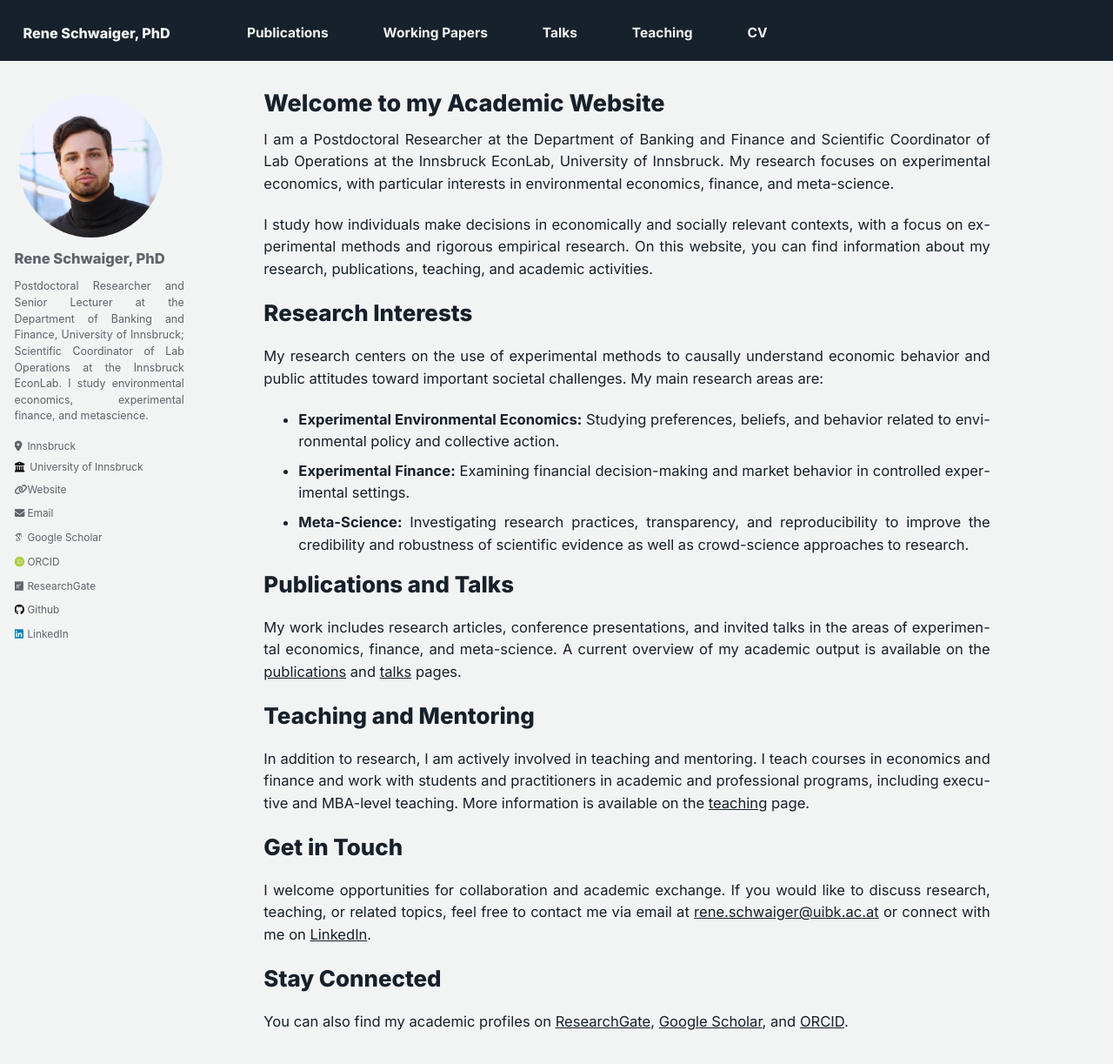
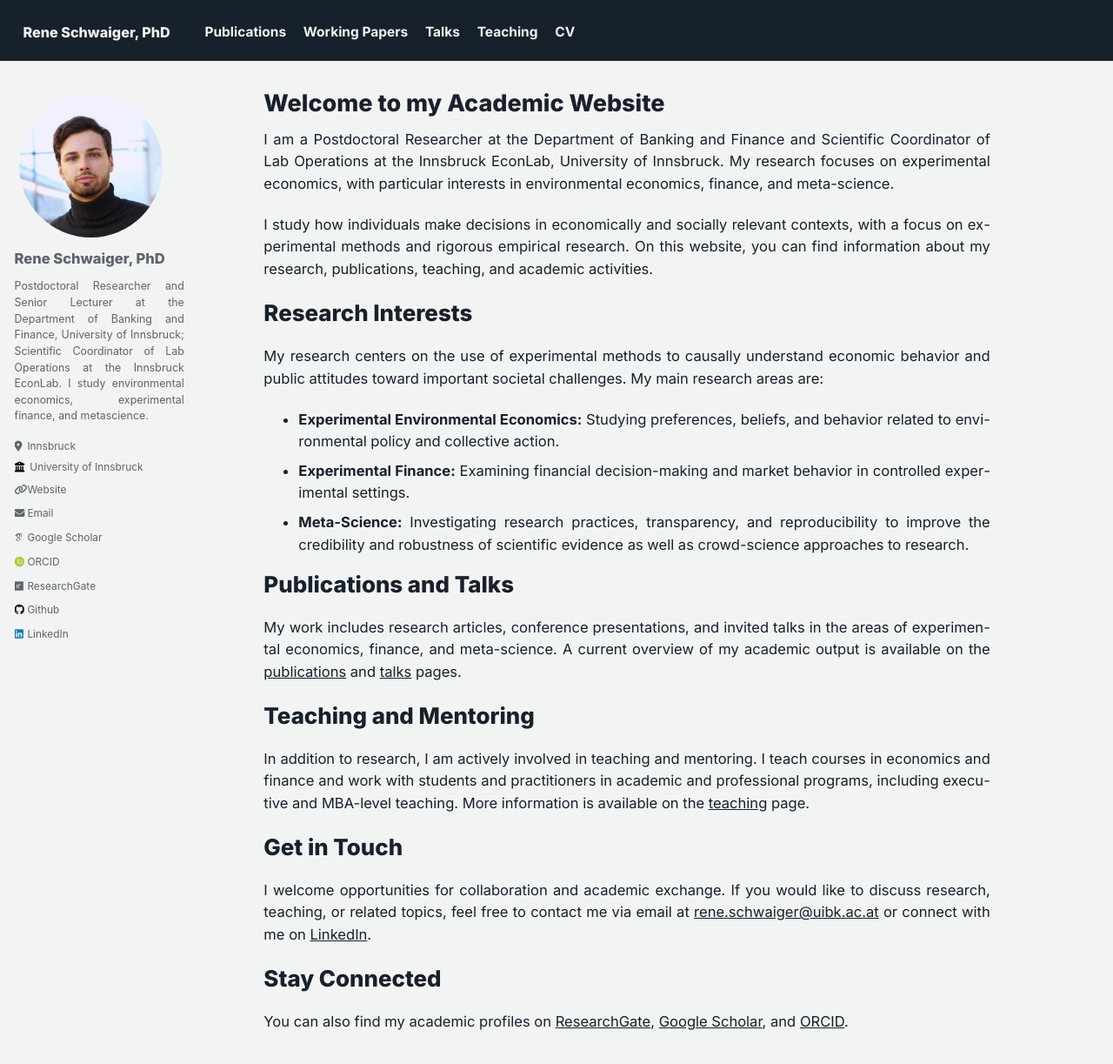
Before and after one commit to Rene1208/website, a Jekyll site: the page built from _pages/about.md, in a window 1280 px wide and 1400 px high. Shown: the top 1223 px of the window at 87% size. Built offline with Jekyll 4.4.1, drawn with Linux system fonts in a browser that asks for light colours; some web fonts are replaced.

Commit message:
update page Codex

```diff
--- a/_sass/custom.scss
+++ b/_sass/custom.scss
@@ -66,6 +66,7 @@ a:hover {
 
 .greedy-nav {
   background: transparent;
+  min-width: 0;
 }
 
 .greedy-nav button {
@@ -75,8 +76,10 @@ a:hover {
 .greedy-nav .visible-links {
   display: flex;
   align-items: center;
-  gap: 0.4rem;
-  flex-wrap: wrap;
+  gap: 0;
+  flex-wrap: nowrap;
+  overflow: visible;
+  width: 100%;
 }
 
 .greedy-nav .visible-links li {
@@ -93,18 +96,23 @@ a:hover {
   white-space: nowrap;
 }
 
+.greedy-nav a {
+  margin: 0;
+  padding: 0.45rem 0.55rem;
+}
+
 .greedy-nav a:hover {
   color: var(--site-bg);
   opacity: 0.78;
 }
 
 .masthead__menu-item {
-  padding-left: 0.55rem;
-  padding-right: 0.55rem;
+  padding-left: 0;
+  padding-right: 0;
 }
 
 .masthead__menu-item--lg {
-  margin-right: 1.4rem;
+  margin-right: 1.1rem;
 }
 
 .masthead__menu-item--lg a {
@@ -287,13 +295,35 @@ a:hover {
 }
 
 @media only screen and (max-width: 925px) {
+  .masthead__inner-wrap {
+    padding-left: 0.75rem;
+    padding-right: 0.75rem;
+  }
+
+  .greedy-nav a,
+  .masthead__menu-item {
+    font-size: 0.78rem;
+  }
+
+  .greedy-nav a {
+    padding-left: 0.36rem;
+    padding-right: 0.36rem;
+  }
+
+  .masthead__menu-item--lg {
+    margin-right: 0.45rem;
+  }
+
+  .masthead__menu-item--lg a {
+    font-size: 0.8rem;
+  }
+
   .page,
   .archive {
     width: 100%;
     float: none;
     padding: 0 1rem;
   }
-
 }
 
 @media only screen and (max-width: 600px) {
@@ -302,6 +332,15 @@ a:hover {
     padding-top: 58px;
   }
 
+  .greedy-nav .visible-links {
+    overflow-x: auto;
+    scrollbar-width: none;
+  }
+
+  .greedy-nav .visible-links::-webkit-scrollbar {
+    display: none;
+  }
+
   .map-frame iframe {
     min-height: 560px;
     height: 70vh;
```
